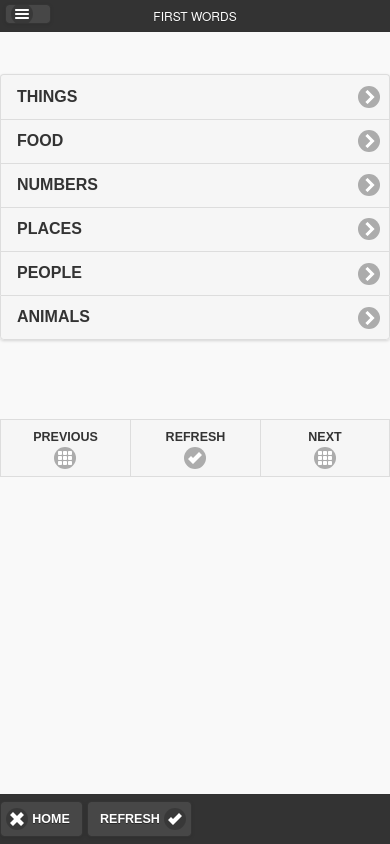
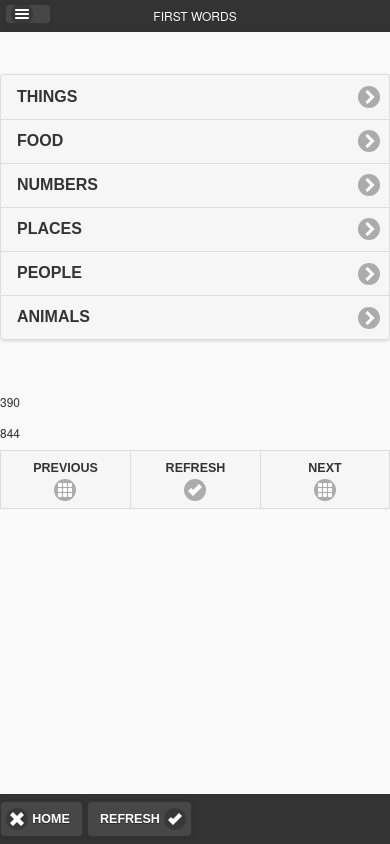
Before and after one commit to spdowl135/FirstWords, a plain HTML site: page www/index.html in a window 390 px wide. Drawn offline with Linux system fonts and the light colour scheme; some packages are replaced by stand-ins of ours.

Commit message:
New viewport

```diff
--- a/www/index.html
+++ b/www/index.html
@@ -26,8 +26,8 @@ function onDeviceReady() {
 var sw = screen.width;
 var viewportwidth = window.innerWidth;
 var viewportheight = window.innerHeight;
-//document.getElementById("width").innerHTML = viewportwidth;
-//document.getElementById("height").innerHTML = viewportheight;
+document.getElementById("width").innerHTML = viewportwidth;
+document.getElementById("height").innerHTML = viewportheight;
 var picurl = "http://www.workjar.com/firstwords/app/getpic.php?width=" + viewportwidth;
 $('#photo').load(picurl);
 var photourl = "http://www.workjar.com/firstwords/app/getwords.php";
```
